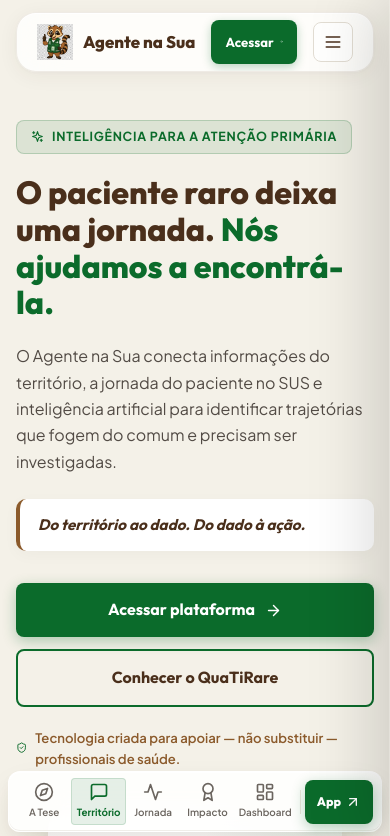
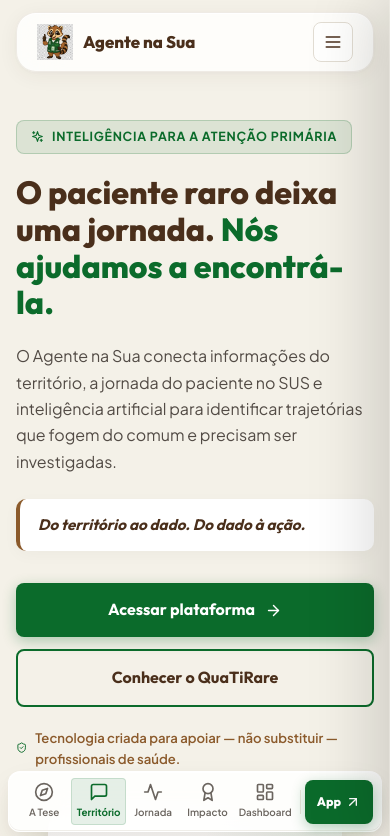
Before and after one commit to Felici4no/Raramente-Hackathon, a React (Vite) app: page / in a window 390 px wide. Shown: the top 836 px of the page. Built offline with nearby package versions, Linux system fonts and the light colour scheme.

Commit message:
feat: implement responsive Header component with mobile drawer and focus trap

```diff
--- a/src/components/Header.jsx
+++ b/src/components/Header.jsx
@@ -125,16 +125,6 @@
               </a>
             </div>
 
-            {/* Mobile: CTA visível direto no header */}
-            <a
-              href="#dashboard"
-              className="header-mobile-cta"
-              aria-label="Acessar plataforma"
-            >
-              Acessar
-              <ArrowRight size={13} aria-hidden="true" />
-            </a>
-
             {/* Burger — tablet + mobile */}
             <button
               ref={burgerRef}
```
